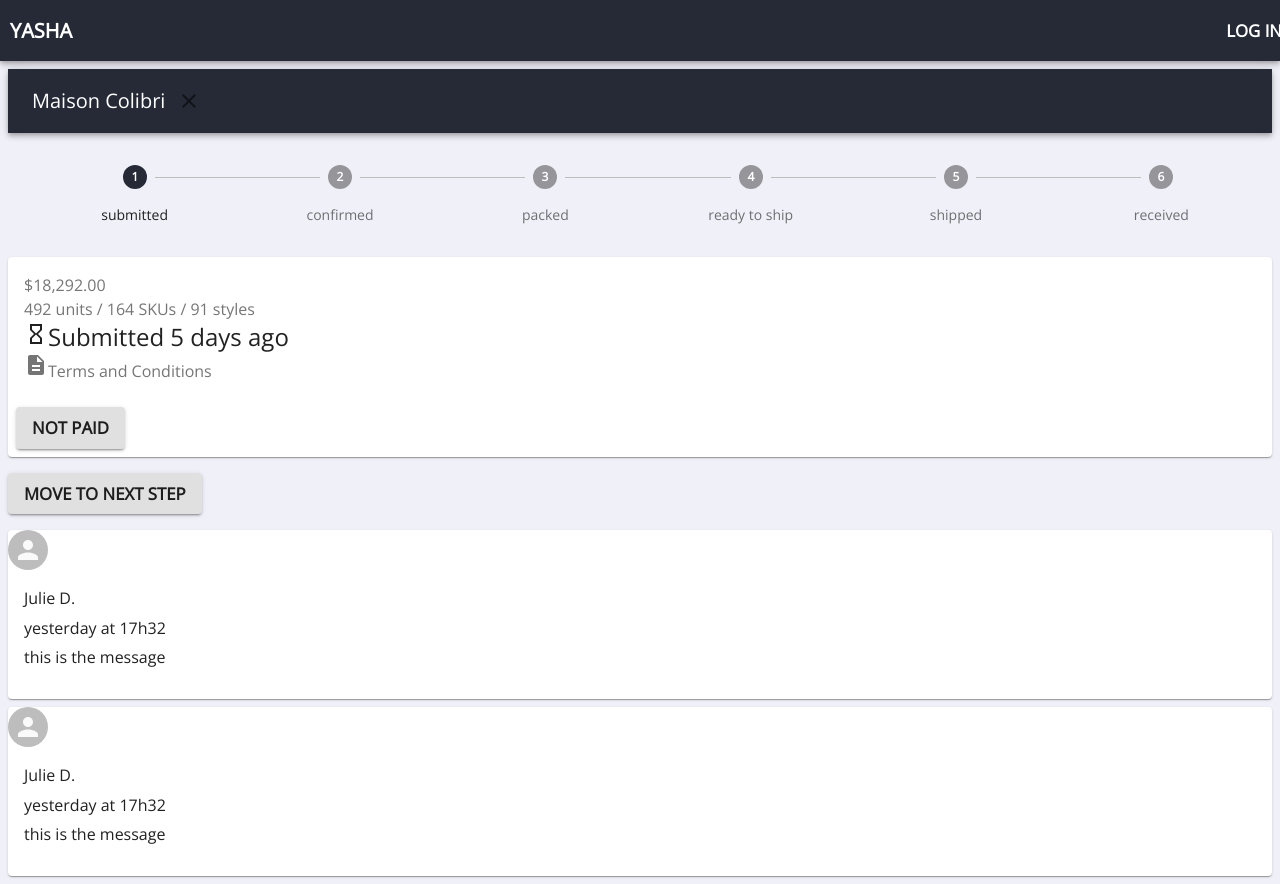
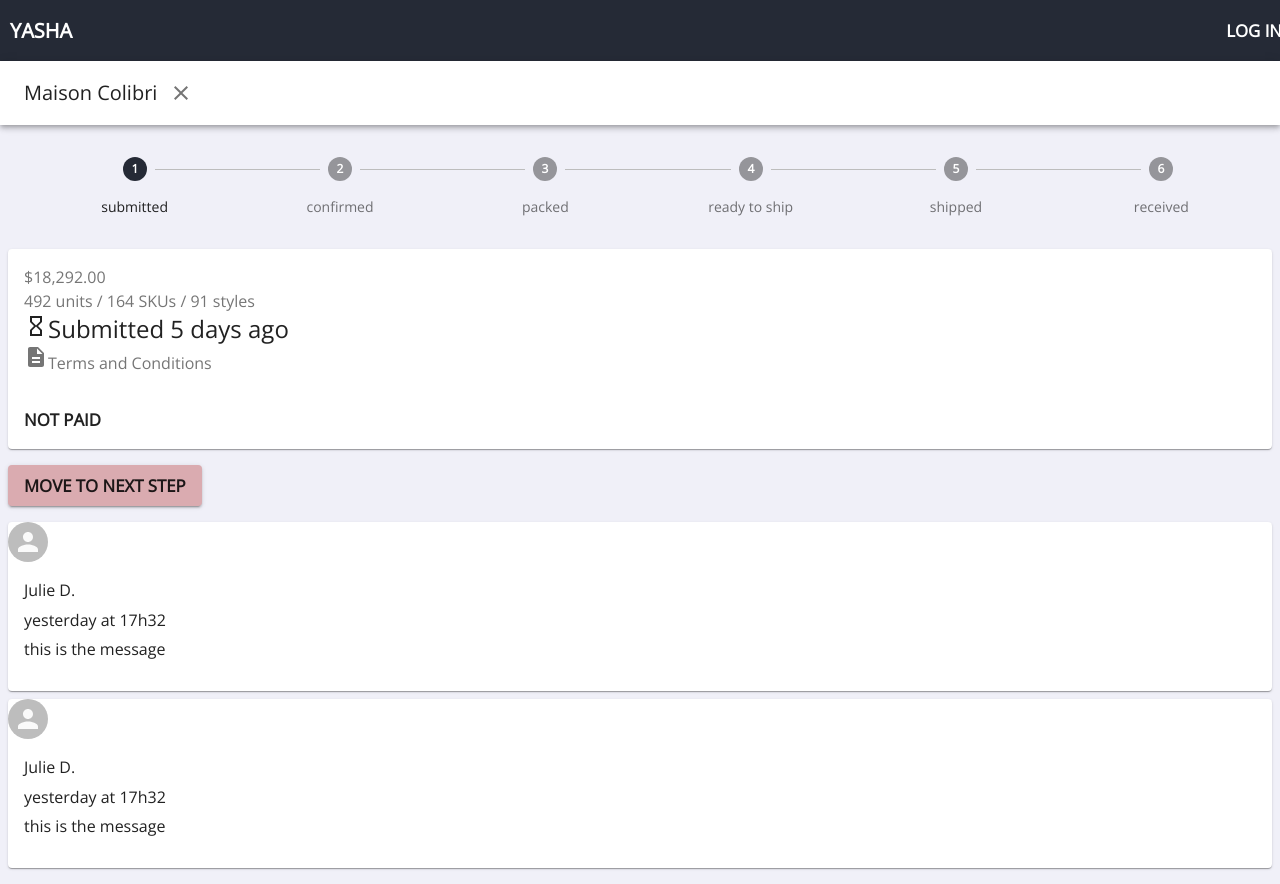
Before and after one commit to elisachen86/Ironhack-Project-3-Yasha-Client, a React (Create React App) app: page /order in a window 1280 px wide. Built offline with nearby package versions, Linux system fonts and the light colour scheme; no server answers.

Commit message:
minor styling changes

```diff
--- a/src/components/CardOrderStatus.jsx
+++ b/src/components/CardOrderStatus.jsx
@@ -24,7 +24,7 @@
           </Typography>
         </CardContent>
         <CardActions>
-          <Button variant="contained">Not paid</Button>
+          <Button>Not paid</Button>
         </CardActions>
       </Card>
     );
--- a/src/components/NavOrder.jsx
+++ b/src/components/NavOrder.jsx
@@ -8,7 +8,7 @@
 const NavOrder = (props) => {
   return (
     <div>
-      <AppBar position="static">
+      <AppBar color="textSecondary" position="static">
         <Toolbar>
           <img src="" alt="" />
           <Typography variant="h6">{props.text}</Typography>
--- a/src/pages/Order.jsx
+++ b/src/pages/Order.jsx
@@ -1,4 +1,4 @@
-import React, {useContext,useState, useEffect} from "react";
+import React, { useContext, useState, useEffect } from "react";
 import Button from "@material-ui/core/Button";
 import { makeStyles } from "@material-ui/core/styles";
 import Stepper from "../components/Stepper";
@@ -6,7 +6,8 @@
 import NavOrder from "../components/NavOrder";
 import CardOrderStatus from "../components/CardOrderStatus";
 import OrderMessage from "../components/OrderMessage";
-import {UserContext} from "../components/Auth/UserContext"
+import Grid from "@material-ui/core/Grid";
+import { UserContext } from "../components/Auth/UserContext";
 const useStyles = makeStyles((theme) => ({
   root: {
     "& > *": {
@@ -15,45 +16,39 @@
   },
 }));
 
-
-
-
 const Order = () => {
   const classes = useStyles();
   const myContextValue = useContext(UserContext);
-
 
   // state= {
   //   count: 0,
   //   order: null
   // }
 
-   const [order,setOrder] = useState(null)
-   const [count,setCount] = useState(0)
-
+  const [order, setOrder] = useState(null);
+  const [count, setCount] = useState(0);
 
   // use effect with [] is the equivalent of componentDidMount
   useEffect(() => {
-
-
     //api call
     //    setOrder(data)
     // set some state
-    }, [])
-
+  }, []);
 
   //fdoieajfiajfiaojfaoifjiaofaefefeifjaiefioa
 
-
-
   return (
+    <div>
+      <NavOrder img="" text="Maison Colibri"></NavOrder>
       <div className={classes.root}>
-      <NavOrder img="" text="Maison Colibri"></NavOrder>
         <Stepper></Stepper>
         <CardOrderStatus></CardOrderStatus>
-      <Button variant="contained">Move to next step</Button>
+        <Button color="Secondary" variant="contained">
+          Move to next step
+        </Button>
         <OrderMessage></OrderMessage>
         <OrderMessage></OrderMessage>
+      </div>
     </div>
   );
 };
```
Lines whose indentation alone changed are shown as unchanged.
